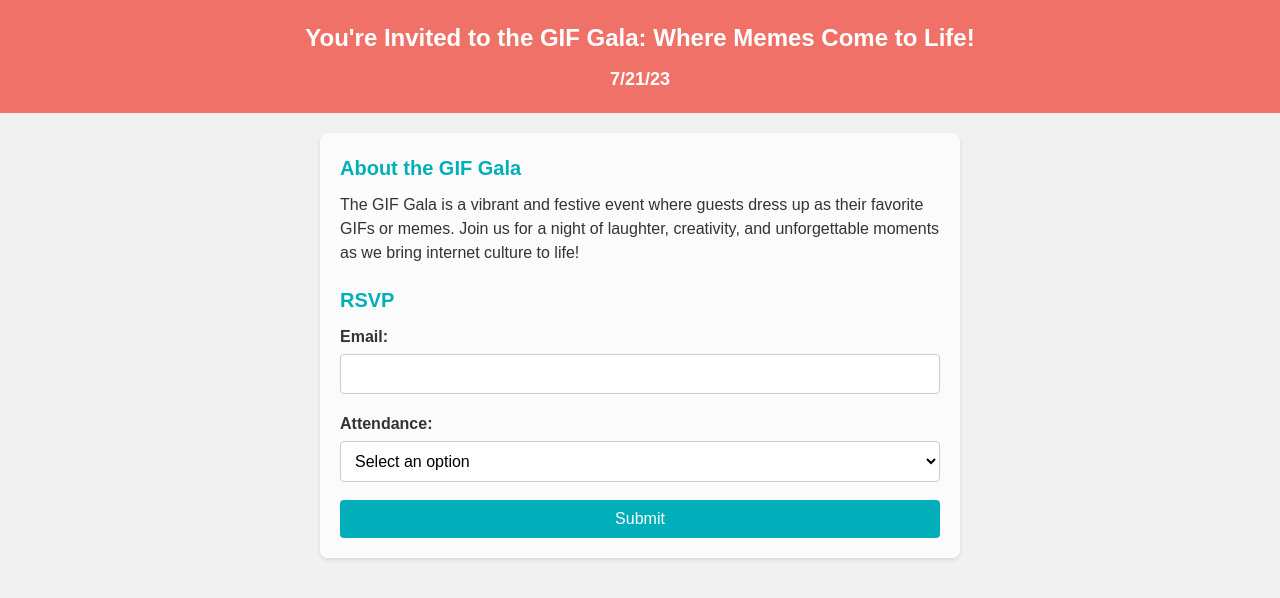
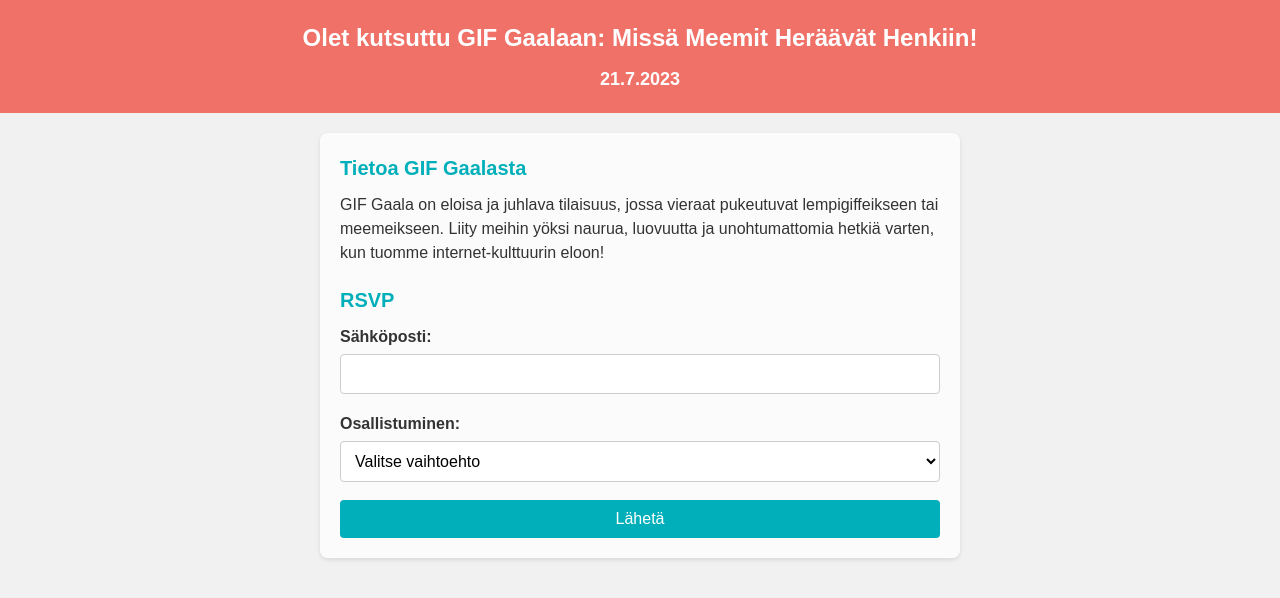
Before and after one commit to Jakezki/Kutsu, a plain HTML site: page index.html in a window 1280 px wide. Drawn offline with Linux system fonts and the light colour scheme.

Commit message:
index.html

```diff
--- a/index.html
+++ b/index.html
@@ -1,22 +1,22 @@
 <!DOCTYPE html>
-<html lang="en">
+<html lang="fi">
 <head>
   <meta charset="UTF-8">
   <meta name="viewport" content="width=device-width, initial-scale=1.0">
-  <title>GIF Gala RSVP</title>
+  <title>GIF Gaalan RSVP</title>
   <link rel="stylesheet" href="styles.css">
   <script src="script.js" defer></script>
 </head>
 <body>
   <header>
-    <h1>You're Invited to the GIF Gala: Where Memes Come to Life!</h1>
-    <h2>7/21/23</h2>
+    <h1>Olet kutsuttu GIF Gaalaan: Missä Meemit Heräävät Henkiin!</h1>
+    <h2>21.7.2023</h2>
   </header>
 
   <main>
     <section>
-      <h3>About the GIF Gala</h3>
-      <p>The GIF Gala is a vibrant and festive event where guests dress up as their favorite GIFs or memes. Join us for a night of laughter, creativity, and unforgettable moments as we bring internet culture to life!</p>
+      <h3>Tietoa GIF Gaalasta</h3>
+      <p>GIF Gaala on eloisa ja juhlava tilaisuus, jossa vieraat pukeutuvat lempigiffeikseen tai meemeikseen. Liity meihin yöksi naurua, luovuutta ja unohtumattomia hetkiä varten, kun tuomme internet-kulttuurin eloon!</p>
     </section>
 
     <div id="confirmation-message"></div>
@@ -24,17 +24,17 @@
     <section>
       <h3>RSVP</h3>
       <form id="rsvp-form">
-        <label for="email">Email:</label>
+        <label for="email">Sähköposti:</label>
         <input type="email" id="email" required>
 
-        <label for="attendance">Attendance:</label>
+        <label for="attendance">Osallistuminen:</label>
         <select id="attendance" required>
-          <option value="" disabled selected>Select an option</option>
-          <option value="yes">Yes, I'll be there!</option>
-          <option value="no">Sorry, I can't make it.</option>
+          <option value="" disabled selected>Valitse vaihtoehto</option>
+          <option value="yes">Kyllä, tulen paikalle!</option>
+          <option value="no">Valitettavasti en pääse.</option>
         </select>
 
-        <button type="submit">Submit</button>
+        <button type="submit">Lähetä</button>
       </form>
     </section>
   </main>
```
